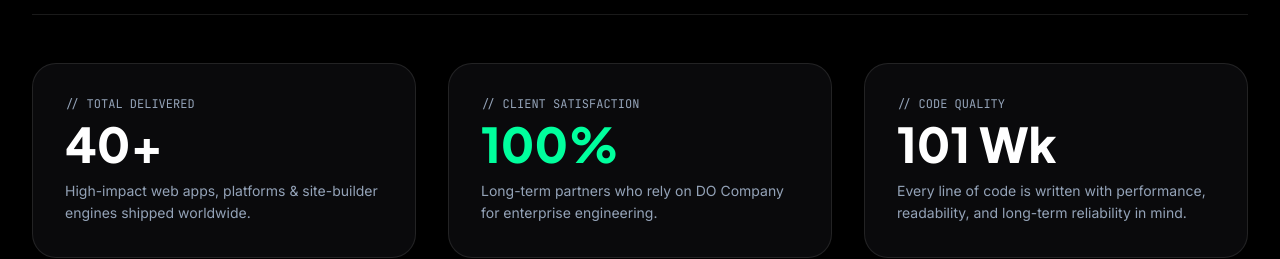
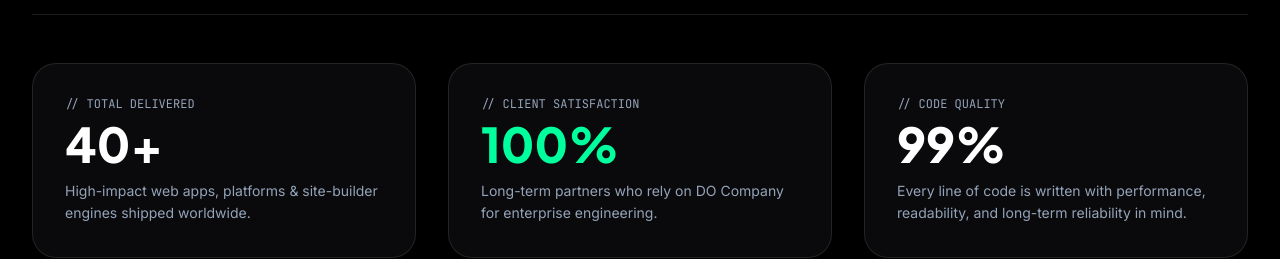
Before and after one commit to bimaljayakumar/Company-Website, a React (Vite) app: page / in a window 1280 px wide. Shown: the part 2140-2399 px from the top of the page. Built offline with nearby package versions, Linux system fonts and the light colour scheme.

Commit message:
fix(stats): fix stat card 3 suffix logic to show percentage % instead of Wk

```diff
--- a/src/components/AboutSection.tsx
+++ b/src/components/AboutSection.tsx
@@ -121,7 +121,15 @@
                   className="stat-number"
                   data-target={stat.targetNum || parseInt(stat.value, 10) || 0}
                   data-prefix=""
-                  data-suffix={stat.suffix || (stat.value.includes('+') ? '+' : stat.value.includes('%') ? '%' : '')}
+                  data-suffix={
+                    stat.value && stat.value.trim().endsWith('%')
+                      ? '%'
+                      : stat.value && stat.value.trim().endsWith('+')
+                      ? '+'
+                      : stat.suffix !== undefined && stat.suffix !== null
+                      ? stat.suffix
+                      : ''
+                  }
                 >
                   {stat.value}
                 </span>
--- a/src/components/admin/AdminPanel.tsx
+++ b/src/components/admin/AdminPanel.tsx
@@ -255,11 +255,11 @@
         },
         {
           id: 'stat-3',
-          tag: formData.get('stat3Tag') as string || '// SPEED TO MARKET',
-          value: formData.get('stat3Val') as string || '6 Wk',
-          targetNum: parseInt(formData.get('stat3Target') as string || '6', 10),
-          suffix: formData.get('stat3Suffix') as string || ' Wk',
-          description: formData.get('stat3Desc') as string || 'Average timeframe from specs sign-off to live production deployment.',
+          tag: formData.get('stat3Tag') as string || '// CODE QUALITY',
+          value: formData.get('stat3Val') as string || '99%',
+          targetNum: parseInt(formData.get('stat3Target') as string || '99', 10),
+          suffix: (formData.get('stat3Suffix') as string) || ((formData.get('stat3Val') as string || '').includes('%') ? '%' : (formData.get('stat3Val') as string || '').includes('+') ? '+' : '%'),
+          description: formData.get('stat3Desc') as string || 'Every line of code is written with performance, readability, and long-term reliability in mind.',
         },
       ],
     });
--- a/src/data/siteData.json
+++ b/src/data/siteData.json
@@ -71,9 +71,9 @@
       {
         "id": "stat-3",
         "tag": "// CODE QUALITY",
-        "value": "100%",
-        "targetNum": 101,
-        "suffix": " Wk",
+        "value": "99%",
+        "targetNum": 99,
+        "suffix": "%",
         "description": "Every line of code is written with performance, readability, and long-term reliability in mind."
       }
     ],
```
